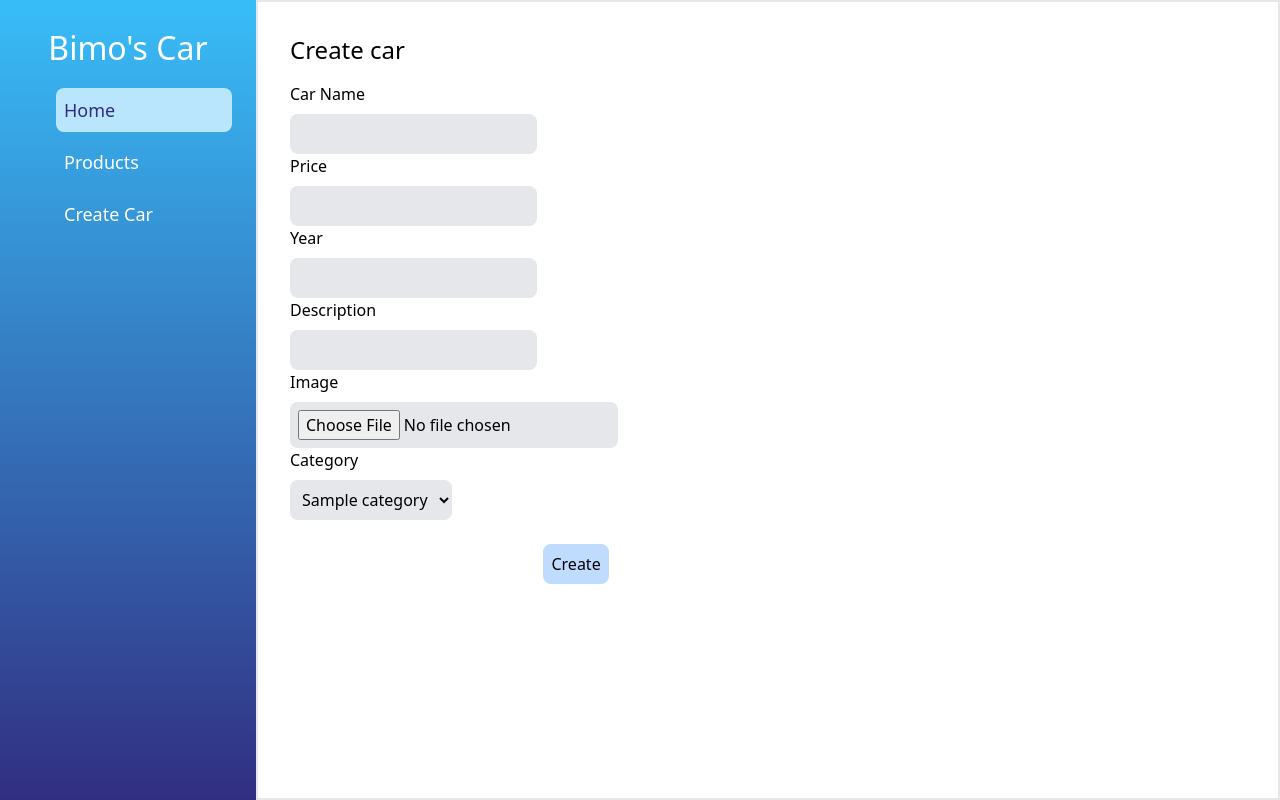
After one commit to bimogempar/test-ci4-pupr, a CodeIgniter 4 app: template app/Views/create_car.php in a window 1280 px wide. The commit adds this page. Run offline with PHP 8.4 and a stand-in for CodeIgniter, Linux system fonts and the light colour scheme; the template is opened without the code that fills it: most values are stand-ins (such as "Sample title", 1, 10 or a date in 2020); data that the repository does not hold is empty; some libraries are stand-ins or nearby versions.

Commit message:
update: done create car

```diff
--- a/app/Config/Routes.php
+++ b/app/Config/Routes.php
@@ -30,9 +30,9 @@ $routes->set404Override();
 // We get a performance increase by specifying the default
 // route since we don't have to scan directories.
 $routes->get('/', 'Home::index');
-$routes->get('/cars/(:any)', 'Home::detailCar/$1');
-
-$routes->get('/get-car', 'CarController::getCar');
+$routes->get('/cars/(:num)', 'Home::detailCar/$1');
+$routes->get('/create-car', 'Home::createCar');
+$routes->post('/create-car', 'Home::saveCar');
 
 /*
  * --------------------------------------------------------------------
--- a/app/Database/Migrations/2023-05-30-175514_CategoryMigration.php
+++ b/app/Database/Migrations/2023-05-30-175514_CategoryMigration.php
@@ -27,6 +27,10 @@ class CategoryMigration extends Migration
                 'type'    => 'TIMESTAMP',
                 'null' => true,
             ],
+            'deleted_at' => [
+                'type'    => 'TIMESTAMP',
+                'null' => true,
+            ],
         ]);
         $this->forge->addKey('category_id', true);
         $this->forge->createTable('categories');
--- a/app/Database/Migrations/2023-05-30-175517_CarMigration.php
+++ b/app/Database/Migrations/2023-05-30-175517_CarMigration.php
@@ -45,6 +45,10 @@ class CarMigration extends Migration
                 'type'    => 'TIMESTAMP',
                 'null' => true,
             ],
+            'deleted_at' => [
+                'type'    => 'TIMESTAMP',
+                'null' => true,
+            ],
         ]);
         $this->forge->addForeignKey('category_id', 'categories', 'category_id');
         $this->forge->addKey('car_id', true);
--- /dev/null
+++ b/app/Views/create_car.php
@@ -0,0 +1,41 @@
+<?= $this->extend('layouts/layout'); ?>
+
+<?= $this->section('main'); ?>
+<div class="text-2xl font-medium">
+    Create car
+</div>
+<form class="mt-4" action="/create-car" method="post">
+    <?php csrf_field(); ?>
+    <label class="mt-2" for="car_name">Car Name</label>
+    <div class="mt-2">
+        <input type="text" class="p-2 rounded-lg bg-gray-200" name="car_name" id="car_name">
+    </div>
+    <label class=" mt-2" for="price">Price</label>
+    <div class="mt-2">
+        <input type="number" class="p-2 rounded-lg bg-gray-200" name="price" id="price">
+    </div>
+    <label class="mt-2" for="year">Year</label>
+    <div class="mt-2">
+        <input type="number" class="p-2 rounded-lg bg-gray-200" name="year" id="year">
+    </div>
+    <label class="mt-2" for="description">Description</label>
+    <div class="mt-2">
+        <input type="text" class="p-2 rounded-lg bg-gray-200" name="description" id="description">
+    </div>
+    <label class="mt-2" for="image_url">Image</label>
+    <div class="mt-2">
+        <input type="file" class="p-2 rounded-lg bg-gray-200" name="image_url" id="image_url">
+    </div>
+    <label class="mt-2" for="category_id">Category</label>
+    <div class="mt-2">
+        <select class="p-2 rounded-lg bg-gray-200" name="category_id" id="category_id">
+            <?php foreach ($categories as $category) : ?>
+                <option value="<?= $category['category_id']; ?>"><?= $category['category_name']; ?></option>
+            <?php endforeach ?>
+        </select>
+    </div>
+    <div class="flex justify-end md:w-1/3 w-full">
+        <button class="mt-6 bg-blue-200 p-2 rounded-lg" type="submit">Create</button>
+    </div>
+</form>
+<?= $this->endSection(); ?>
--- a/app/Views/layouts/sidebar.php
+++ b/app/Views/layouts/sidebar.php
@@ -17,5 +17,15 @@
                                                                                                 }
                                                                                                 ?>">Products</div>
         </a>
+        <a href="/create-car">
+            <div class="p-2 hover:bg-sky-200 hover:text-indigo-900 rounded-lg cursor-pointer <?php
+                                                                                                $uri = new \CodeIgniter\HTTP\URI(current_url());
+                                                                                                if ($uri->getSegment(2) == 'create-car') {
+                                                                                                    echo 'bg-sky-200 text-indigo-900';
+                                                                                                }
+                                                                                                ?>">
+                Create Car
+            </div>
+        </a>
     </div>
 </div>
```
Also changed, not shown: app/Controllers/CarController.php (deleted, +0 -26 lines), app/Controllers/Home.php (+30 -2 lines), app/Views/home.php (+7 -5 lines).
